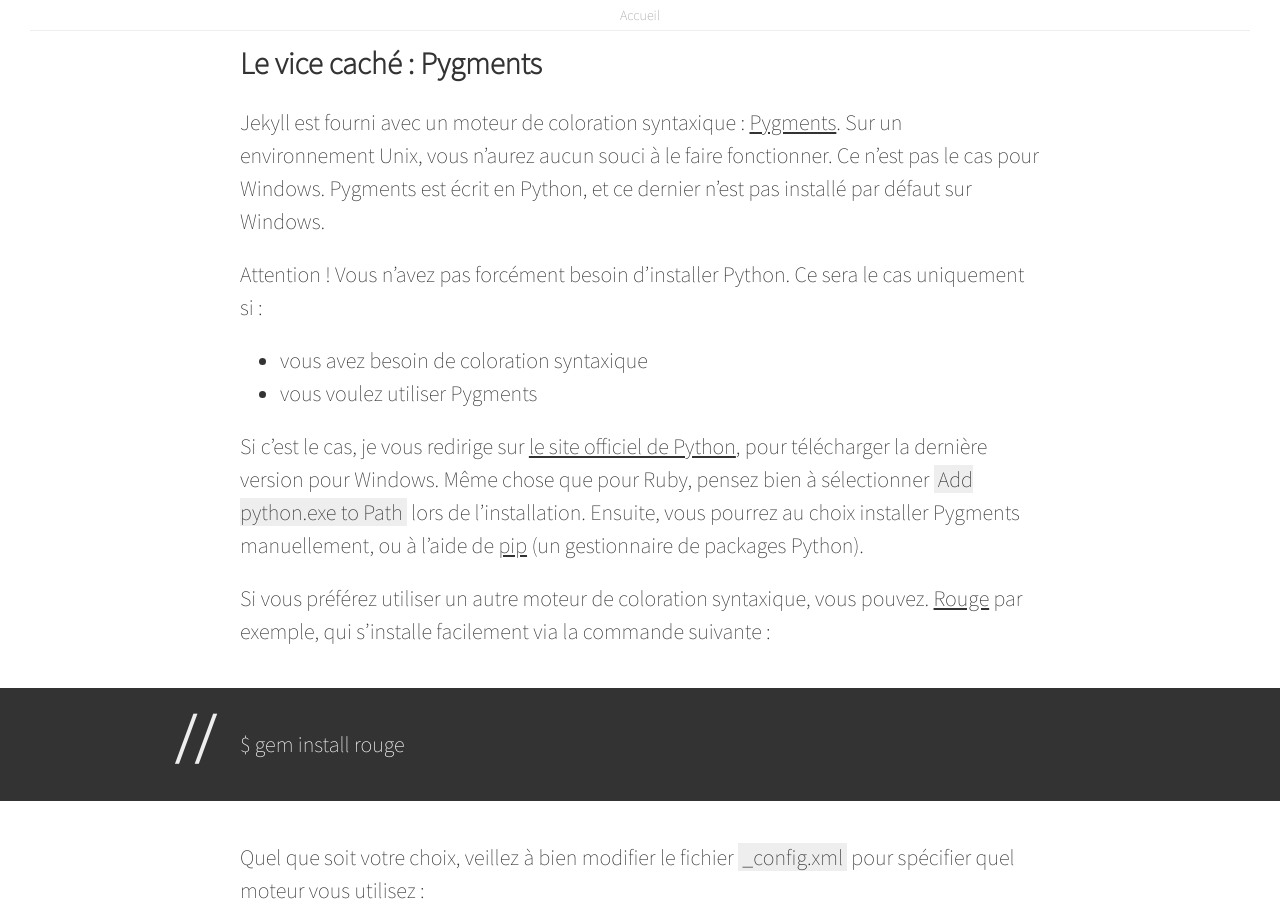
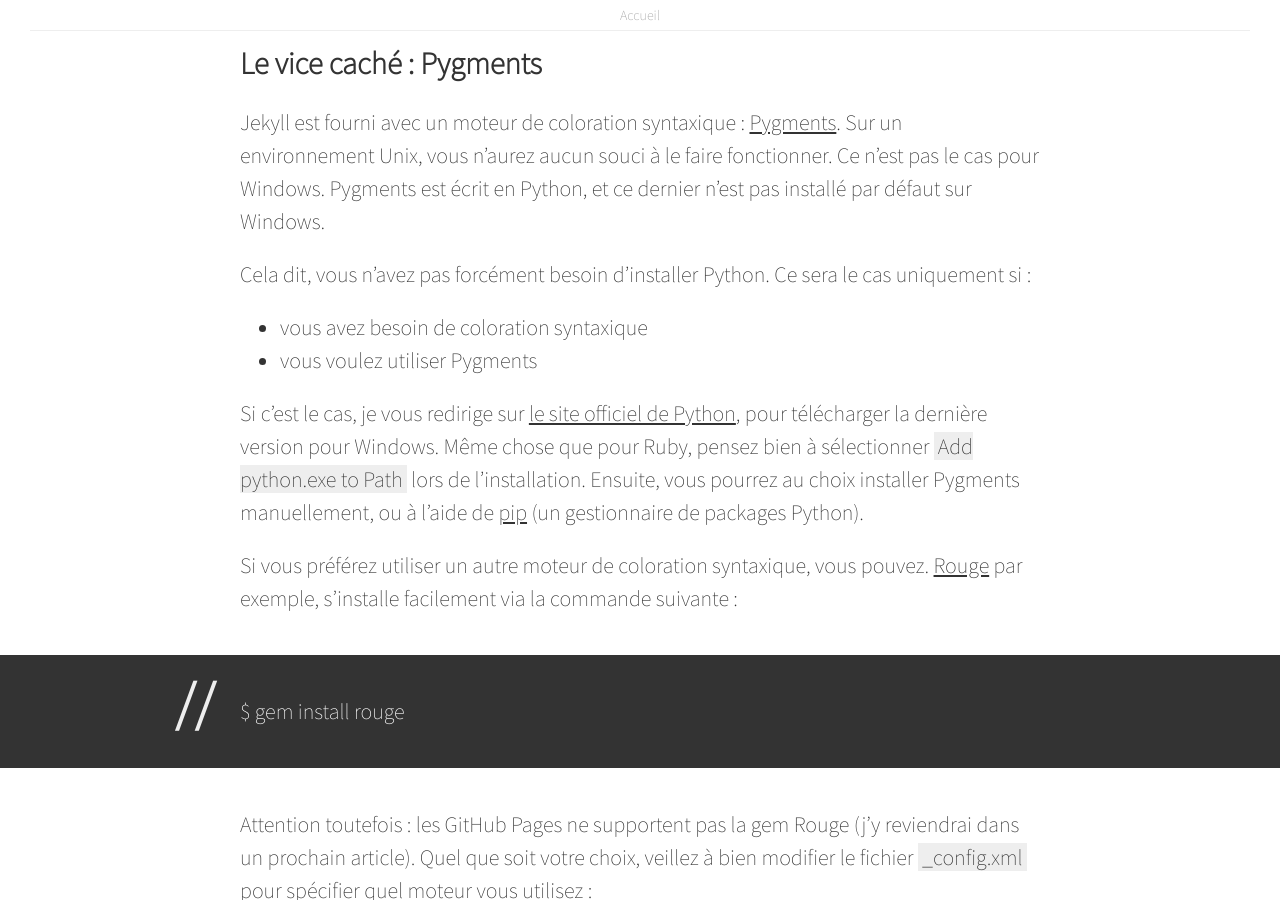
Before and after one commit to zessx/blog, a Jekyll site: the page built from _posts/2015-06-24-jekyll-sous-windows.md, in a window 1280 px wide and 900 px high, scrolled down 7360 px. Built offline with Jekyll 4.4.1, drawn with Linux system fonts in a browser that asks for light colours; comment, search, counter and statistics services are not loaded.

Commit message:
:speech_balloon: Add details to Jekyll article

```diff
--- a/_posts/2015-06-24-jekyll-sous-windows.md
+++ b/_posts/2015-06-24-jekyll-sous-windows.md
@@ -135,18 +135,18 @@
 
 Jekyll est fourni avec un moteur de coloration syntaxique : [Pygments](http://pygments.org/). Sur un environnement Unix, vous n'aurez aucun souci à le faire fonctionner. Ce n'est pas le cas pour Windows. Pygments est écrit en Python, et ce dernier n'est pas installé par défaut sur Windows.
 
-**Attention !**
-Vous n'avez pas forcément besoin d'installer Python. Ce sera le cas uniquement si :
+Cela dit, vous n'avez pas forcément besoin d'installer Python. Ce sera le cas uniquement si :
 
 - vous avez besoin de coloration syntaxique
 - vous voulez utiliser Pygments
 
 Si c'est le cas, je vous redirige sur [le site officiel de Python](https://www.python.org/downloads/), pour télécharger la dernière version pour Windows. Même chose que pour Ruby, pensez bien à sélectionner `Add python.exe to Path` lors de l'installation. Ensuite, vous pourrez au choix installer Pygments manuellement, ou à l'aide de [pip](https://pip.pypa.io/en/latest/installing.html) (un gestionnaire de packages Python).
 
-Si vous préférez utiliser un autre moteur de coloration syntaxique, vous pouvez. [Rouge](https://rubygems.org/gems/rouge/versions/1.9.0) par exemple, qui s'installe facilement via la commande suivante :
+Si vous préférez utiliser un autre moteur de coloration syntaxique, vous pouvez. [Rouge](https://rubygems.org/gems/rouge/versions/1.9.0) par exemple, s'installe facilement via la commande suivante :
 
     $ gem install rouge
 
+**Attention toutefois : les GitHub Pages ne supportent pas la gem Rouge** (j'y reviendrai dans un prochain article).
 Quel que soit votre choix, veillez à bien modifier le fichier `_config.xml` pour spécifier quel moteur vous utilisez :
 
     highlighter: pygments
```
